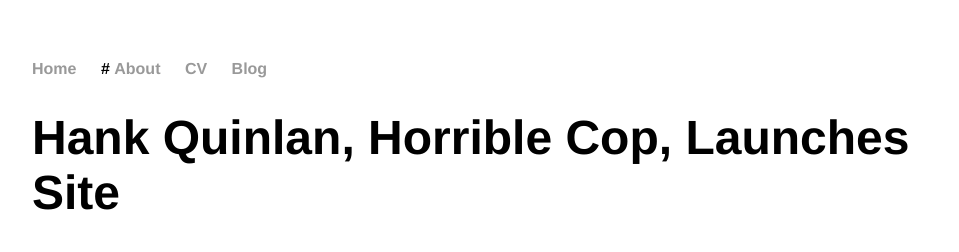
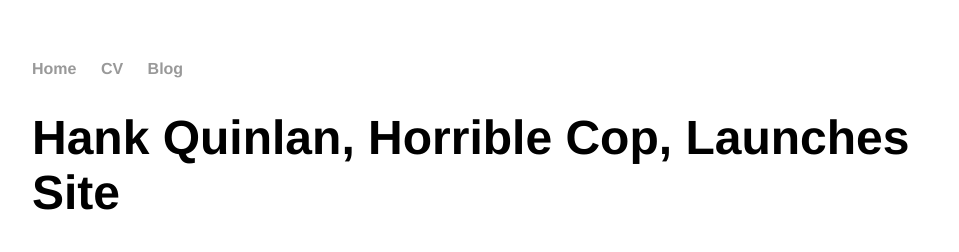
Before and after one commit to ryxxastro/ryxxastro.github.io, a Jekyll site: the page built from _posts/2014-04-30-first.md, in a window 1280 px wide. Shown: the top 252 px of the page, without its empty margins (160-1119 px from the left). Built offline with Jekyll 4.4.1, drawn with Linux system fonts in a browser that asks for light colours.

Commit message:
Update default.html

```diff
--- a/_layouts/default.html
+++ b/_layouts/default.html
@@ -9,7 +9,7 @@
 			<nav>
 	    		<ul>
 	        		<li><a href="/">Home</a></li>
-		        	# <li><a href="/about">About</a></li>
+		        	<!-- <li><a href="/about">About</a></li> -->
 	        		<li><a href="/cv">CV</a></li>
 	        		<li><a href="/blog">Blog</a></li>
 	    		</ul>
```
